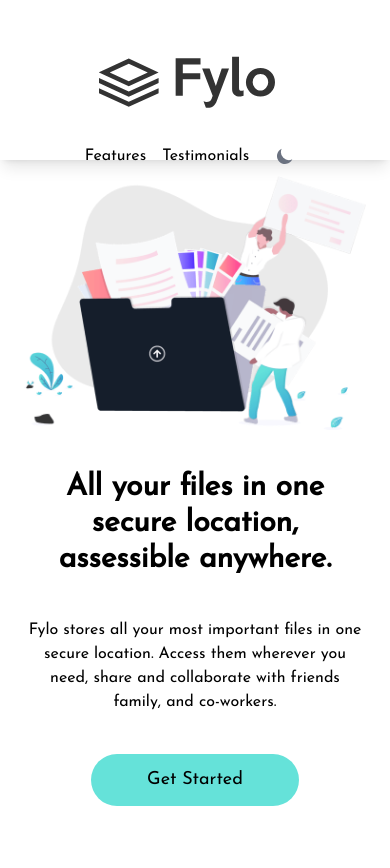
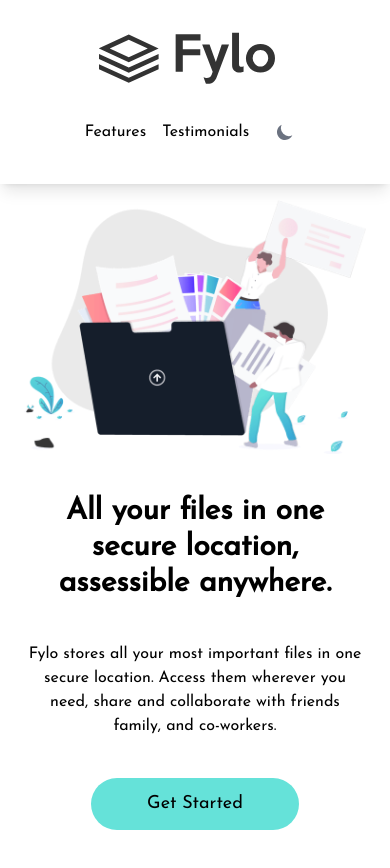
Before and after one commit to kiakayemen/tailwind-next-website-templates, a Next.js app: page /fylo in a window 390 px wide. Shown: the top 868 px of the page. Built offline with nearby package versions, Linux system fonts and the light colour scheme.

Commit message:
fixed the fylo project header on mobile

```diff
--- a/src/pages/fylo/index.jsx
+++ b/src/pages/fylo/index.jsx
@@ -43,7 +43,7 @@ const FyloPage = () => {
 			<div className=" dark:bg-darkBlue dark:text-white">
 
 				{/* header */}
-				<header className="dark:bg-darkBlue bg-white  md:sticky top-0 shadow-lg container mx-auto py-14 mb-4 z-[999] px-6 text-center h-40 md:h-20">
+				<header className="dark:bg-darkBlue bg-white  md:sticky top-0 shadow-lg container mx-auto py-8 md:py-14 mb-4 z-[999] px-6 text-center md:h-20">
 					<nav className="flex flex-col md:flex-row justify-center items-center">
 						{/* logo */}
 						<Link href="/">
@@ -102,7 +102,7 @@ const FyloPage = () => {
 						</h1>
 						<p className="text-md md:text-xl">Fylo stores all your most important files in one secure location. Access them wherever you need, share and collaborate with friends family, and co-workers.
 						</p>
-						<button className="bg-accentCyan rounded-full text-lg py-3 px-14 mt-10 capitalize dark:text-white font-[300]
+						<button className="bg-accentCyan rounded-full text-lg py-3 px-14 mt-10 capitalize text-black font-[300]
 						hover:scale-95">get started</button>
 					</div>
 				</section>
```
